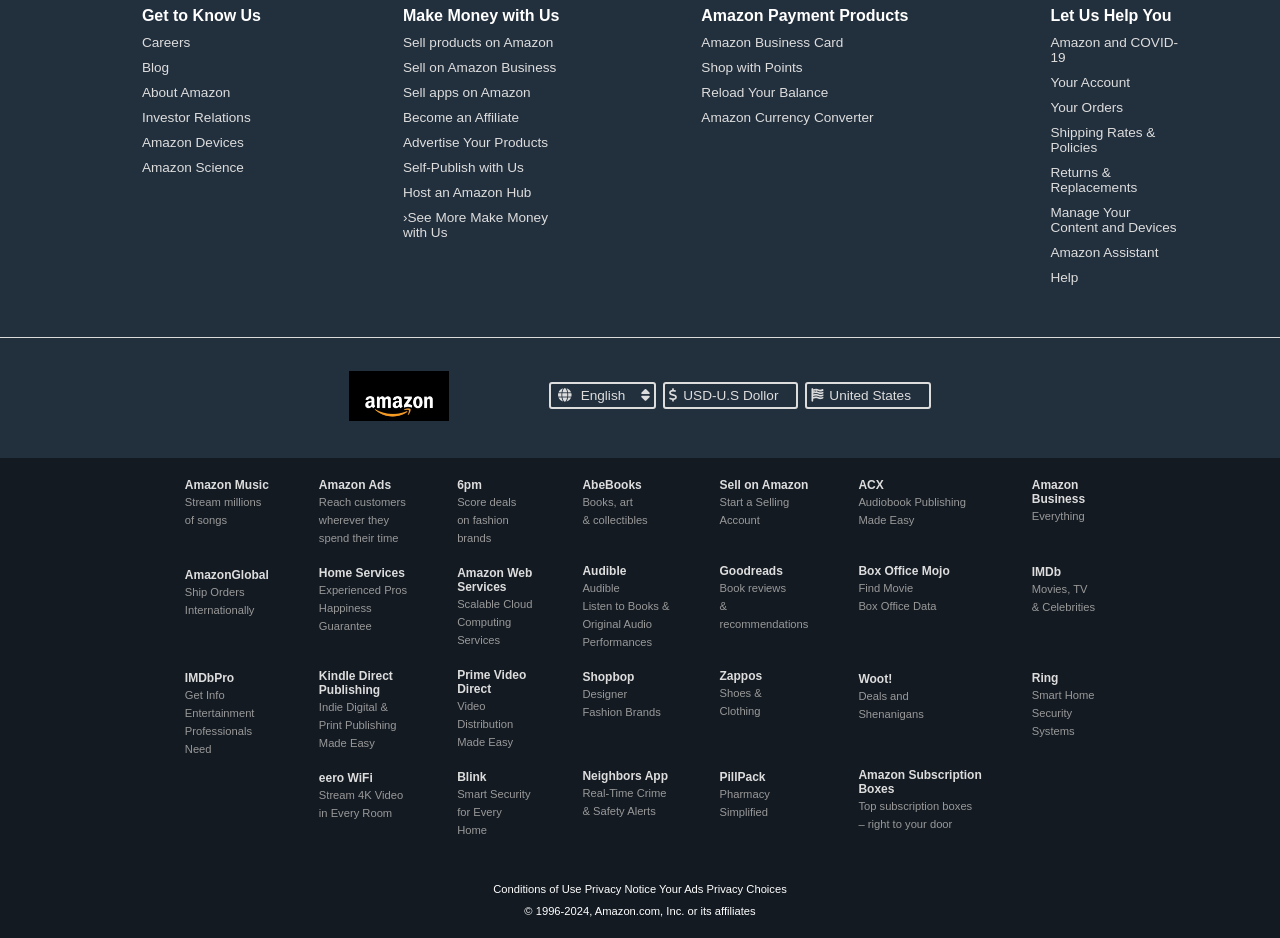
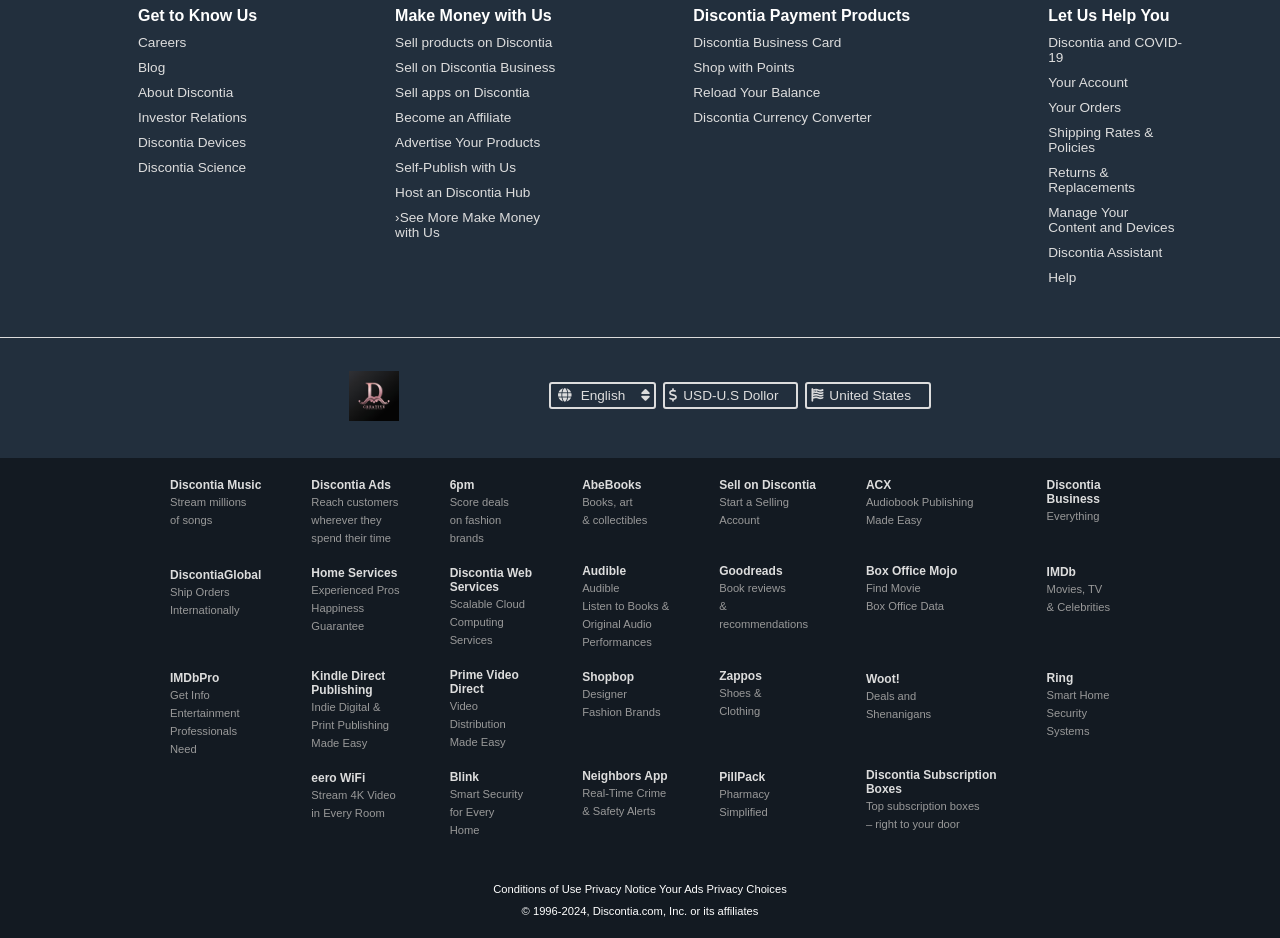
Before and after one commit to VIVEK-4798/Amazon-clone, a plain HTML site: page index.html in a window 1280 px wide. Shown: the part 1580-2518 px from the top of the page. Drawn offline with Linux system fonts and the light colour scheme.

Commit message:
updated the name

```diff
--- a/index.html
+++ b/index.html
@@ -3,7 +3,7 @@
 <head>
     <meta charset="UTF-8">
     <meta name="viewport" content="width=device-width, initial-scale=1.0">
-    <title>Amazon</title>
+    <title>Discontia</title>
     <link rel="stylesheet" href="./style.css">
     <link rel="stylesheet" href="https://cdnjs.cloudflare.com/ajax/libs/font-awesome/6.5.1/css/all.min.css" integrity="sha512-DTOQO9RWCH3ppGqcWaEA1BIZOC6xxalwEsw9c2QQeAIftl+Vegovlnee1c9QX4TctnWMn13TZye+giMm8e2LwA==" crossorigin="anonymous" referrerpolicy="no-referrer" />
 </head>
@@ -24,7 +24,7 @@
             <select class="search-select">
                 <option>All</option>
             </select>
-            <input placeholder="Search Amazon" class="search-input">
+            <input placeholder="Search Discontia" class="search-input">
             <div class="search-icon">
                 <i class="fa-solid fa-magnifying-glass"></i>
             </div>
@@ -69,7 +69,7 @@
     </header>
     <div class="hero-section">
         <div class="hero-msg">
-            <p>You are on amazon.com.You can also shop Amazon India for millions of products with fast local delivery. <a>Click here to go to amazon.in</a></p>
+            <p>You are on discontia.com.You can also shop Discontia India for millions of products with fast local delivery. <a>Click here to go to discontia.in</a></p>
         </div>
     </div>
     <div class="shop-section">
@@ -146,38 +146,38 @@
             <p>Get to Know Us</p>
                 <a class="bottom">Careers</a>
                 <a>Blog</a>
-                <a>About Amazon</a>
+                <a>About Discontia</a>
                 <a>Investor Relations</a>
-                <a>Amazon Devices</a>
-                <a>Amazon Science</a>
+                <a>Discontia Devices</a>
+                <a>Discontia Science</a>
             </ul>
             <ul>
             <p>Make Money with Us</p>
-                <a>Sell products on Amazon</a>
-                <a>Sell on Amazon Business</a>
-                <a>Sell apps on Amazon</a>
+                <a>Sell products on Discontia</a>
+                <a>Sell on Discontia Business</a>
+                <a>Sell apps on Discontia</a>
                 <a>Become an Affiliate</a>
                 <a>Advertise Your Products</a>
                 <a>Self-Publish with Us</a>
-                <a>Host an Amazon Hub</a>
+                <a>Host an Discontia Hub</a>
                  <a>›See More Make Money <br>with Us</a>
                 </ul>
                 <ul>
-            <p>Amazon Payment Products</p>
-                <a>Amazon Business Card</a>
+            <p>Discontia Payment Products</p>
+                <a>Discontia Business Card</a>
                 <a> Shop with Points</a>
                 <a>Reload Your Balance</a>
-                <a>Amazon Currency Converter</a>
+                <a>Discontia Currency Converter</a>
                 </ul>
                 <ul>
             <p>Let Us Help You</p>
-                <a>Amazon and COVID-<br>19</a>
+                <a>Discontia and COVID-<br>19</a>
                 <a>Your Account</a>
                 <a>Your Orders</a>
                 <a>Shipping Rates & <br>Policies</a>
                 <a>Returns & <br>Replacements</a>
                 <a> Manage Your <br>Content and Devices</a>
-                <a> Amazon Assistant</a>
+                <a> Discontia Assistant</a>
                 <a>Help</a>
                 </ul>
         </div>
@@ -210,12 +210,12 @@
         <div class="foot-panel4">
             <div class="panel4-packet1">
                 <div class="panel4-box1">
-                    <p>Amazon Music</p>
+                    <p>Discontia Music</p>
                     <a>Stream millions<br>
                         of songs</a>
                 </div>
                 <div class="panel4-box2">
-                    <p>AmazonGlobal</p>
+                    <p>DiscontiaGlobal</p>
                     <a>Ship Orders <br>Internationally</a>
                     <div class="panel4-box3">
                         <p>IMDbPro</p>
@@ -225,7 +225,7 @@
             </div>
             <div class="panel4-packet2">
                 <div class="panel4-box4">
-                    <p>Amazon Ads</p>
+                    <p>Discontia Ads</p>
                     <a>Reach customers<br>wherever they <br>spend their time</a>
                 </div>
                 <div class="panel4-box5">
@@ -247,7 +247,7 @@
                     <a>Score deals <br>on fashion <br>brands</a>
                 </div>
                 <div class="panel4-box9">
-                    <p>Amazon Web <br>Services</p>
+                    <p>Discontia Web <br>Services</p>
                     <a>Scalable Cloud <br>Computing <br>Services</a>
                 </div>
                 <div class="panel4-box10">
@@ -283,7 +283,7 @@
             </div>
             <div class="panel4-packet5">
                 <div class="panel4-box16">
-                    <p>Sell on Amazon</p>
+                    <p>Sell on Discontia</p>
                     <a>Start a Selling <br>Account</a>
                 </div>
                 <div class="panel4-box17">
@@ -317,13 +317,13 @@
                         Shenanigans</a>
                 </div>
                 <div class="panel4-box23">
-                    <p>	Amazon Subscription <br>Boxes</p>
+                    <p>	Discontia Subscription <br>Boxes</p>
                     <a>Top subscription boxes <br>– right to your door</a>
                 </div>
             </div>
             <div class="panel4-packet7">
                 <div class="panel4-box24">
-                    <p>Amazon <br>Business</p>
+                    <p>Discontia <br>Business</p>
                     <a>Everything</a>
                 </div>
                 <div class="panel4-box25">
@@ -345,7 +345,7 @@
                 <a>Your Ads Privacy Choices</a>
                 </div>
                 <div class="copyright">
-                © 1996-2024, Amazon.com, Inc. or its affiliates
+                © 1996-2024, Discontia.com, Inc. or its affiliates
                 </div>
             </div>
     </footer>
--- a/style.css
+++ b/style.css
@@ -17,10 +17,11 @@
     width: 100px;
 }
 .logo{
-    background-image: url(amazon_logo.png);
+    background-image: url(discontia_logo.jpg);
     height: 50px;
     width: 100%;
-    background-size: cover;
+    background-size: contain;
+    background-repeat: no-repeat;
 }
 .border{
     border: 1.5px solid transparent;
@@ -270,10 +271,11 @@ ul p{
     padding-bottom: 20px;
 }
 .foot-logo{
-    background-image: url(amazon_logo.png);
+    background-image: url(discontia_logo.jpg);
     height: 50px;
     width: 100px;
-    background-size: cover;
+    background-size: contain;
+    background-repeat: no-repeat;
 }
  .foot-panel-boxes{
     display: flex;
```
Also changed, not shown: discontia_logo.jpg (added).
